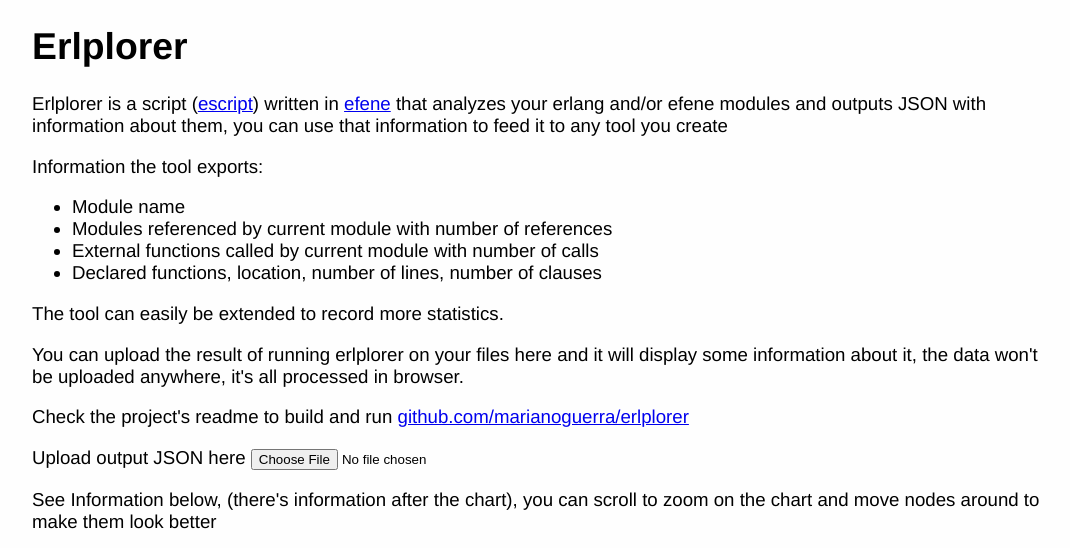
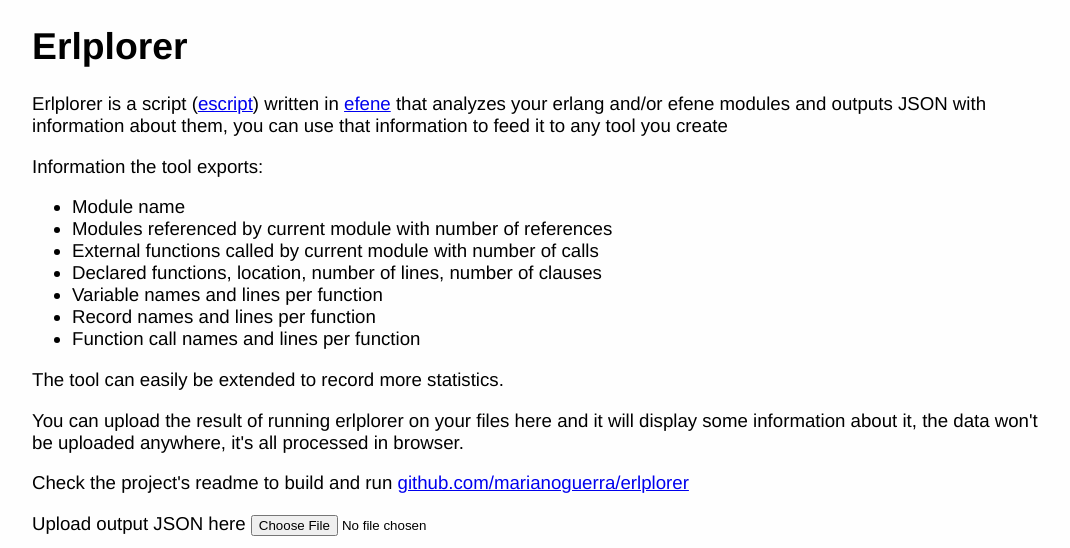
Before and after one commit to marianoguerra/erlplorer, a plain HTML site: page index.html in a window 1280 px wide. Shown: the top 548 px of the page, without its empty margins (96-1166 px from the left). Drawn offline with Linux system fonts and the light colour scheme.

Commit message:
improve index

```diff
--- a/index.html
+++ b/index.html
@@ -27,6 +27,9 @@
     <li>Modules referenced by current module with number of references</li>
     <li>External functions called by current module with number of calls</li>
     <li>Declared functions, location, number of lines, number of clauses</li>
+    <li>Variable names and lines per function</li>
+    <li>Record names and lines per function</li>
+    <li>Function call names and lines per function</li>
    </ul>
   <p>
 
```
